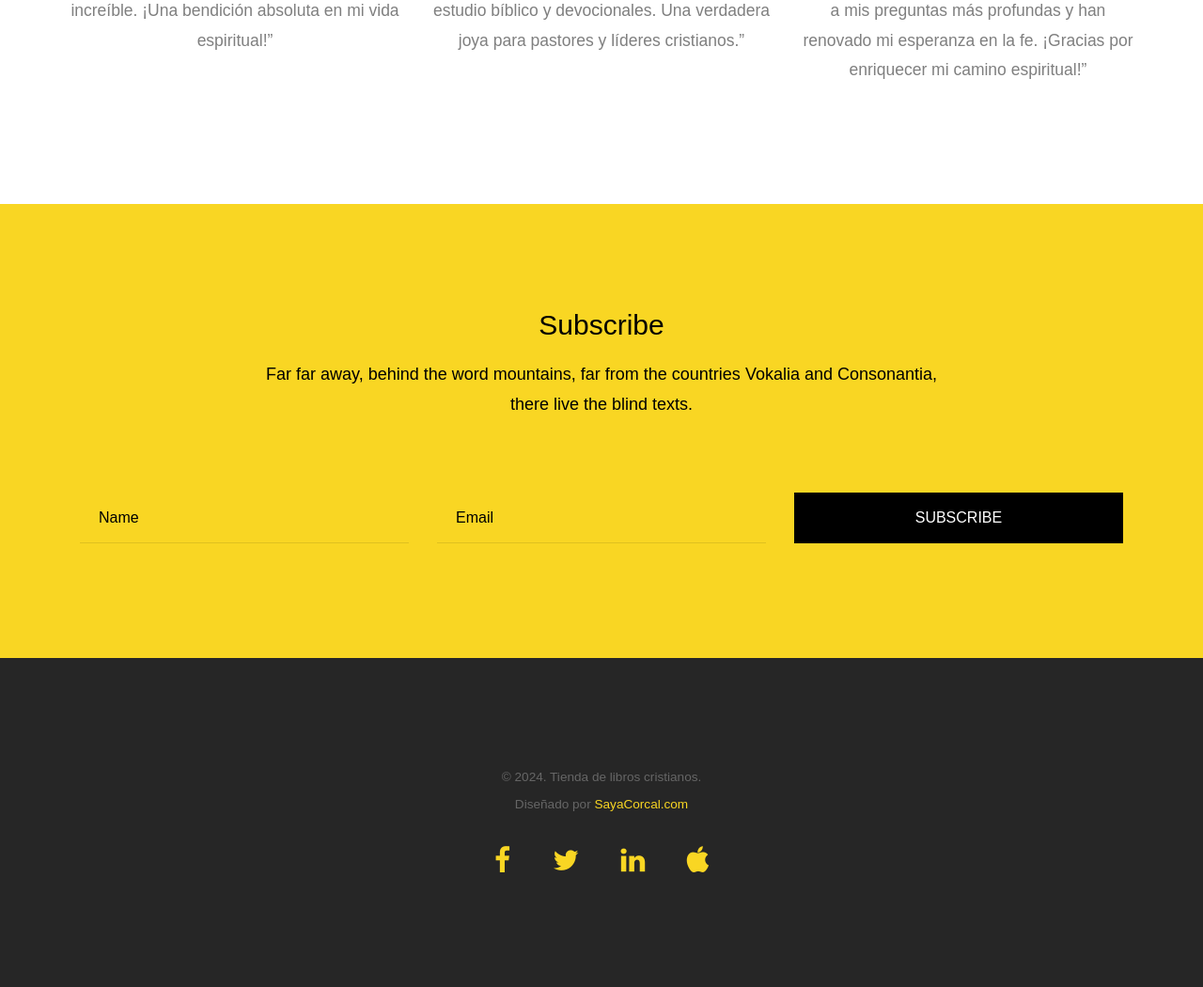
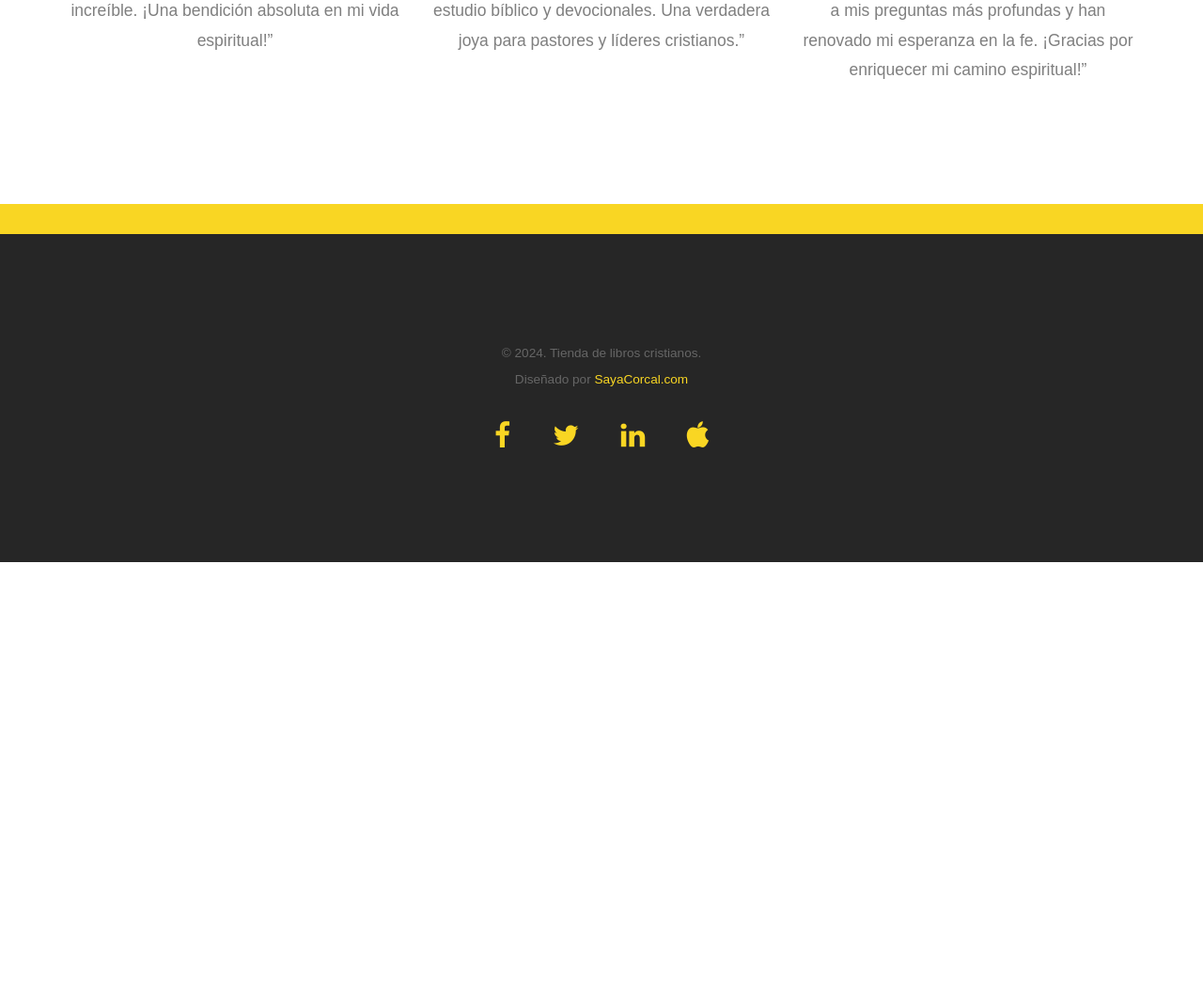
Before and after one commit to saidc/bookstore, a Flask app: page / in a window 1280 px wide. Shown: the part 3692-4742 px from the top of the page at 94% size. After the commit the page ends 4290 px from the top, so only its background shows below. Run offline with Flask 3, Linux system fonts and the light colour scheme; some libraries are stand-ins or nearby versions; some web fonts are replaced.

Commit message:
update css and index.html , se quito el formulario de subscribirse

```diff
--- a/static/css/style.css
+++ b/static/css/style.css
@@ -464,7 +464,7 @@ h1, h2, h3, h4, h5, h6, figure {
 }
 
 #get-subscribe {
-  padding: 7em 0;
+  padding: 1em 0;
   background: #f9d623;
 }
 #get-subscribe .fh5co-heading h2 {
--- a/templates/index.html
+++ b/templates/index.html
@@ -198,33 +198,6 @@
 			</div>
 
 			<div id="get-subscribe">
-				<div class="container">
-					<div class="row text-center fh5co-heading">
-						<div class="col-md-8 col-md-offset-2">
-							<h2>Subscribe</h2>
-							<p>Far far away, behind the word mountains, far from the countries Vokalia and Consonantia, there live the blind texts.</p>
-						</div>
-					</div>
-					<div class="get-subscribe">
-						<form class="form-inline">
-							<div class="col-md-4 col-sm-4">
-								<div class="form-group">
-									<label for="name" class="sr-only">Name</label>
-									<input type="text" class="form-control" id="name" placeholder="Name">
-								</div>
-							</div>
-							<div class="col-md-4 col-sm-4">
-								<div class="form-group">
-									<label for="email" class="sr-only">Email</label>
-									<input type="email" class="form-control" id="email" placeholder="Email">
-								</div>
-							</div>
-							<div class="col-md-4 col-sm-4">
-								<button type="submit" class="btn btn-default btn-block">Subscribe</button>
-							</div>
-						</form>
-					</div>
-				</div>
 			</div>
 
 			<footer id="footer">
```
